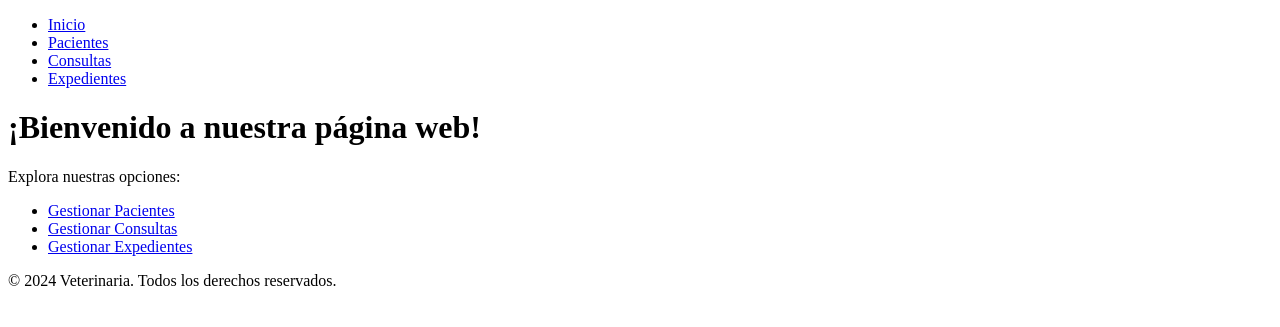
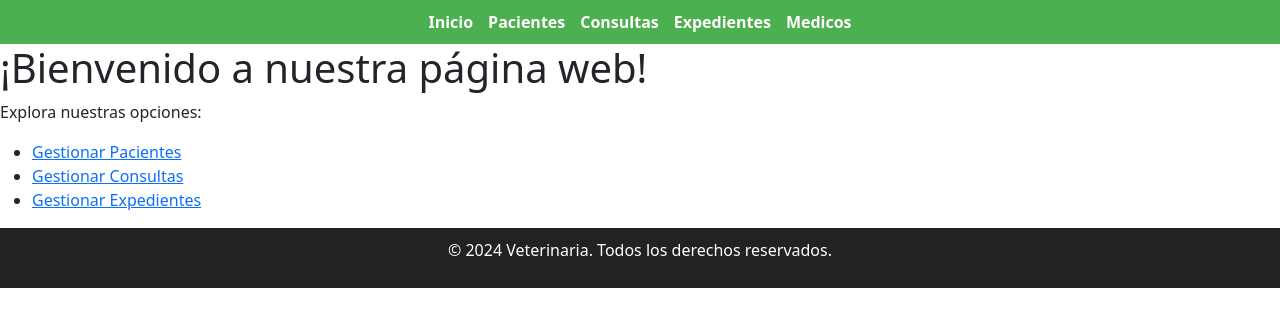
Before and after one commit to eugmerino/veterinaria, a PHP site: page /home/views/home.php in a window 1280 px wide. Shown: the top 327 px of the page. Run offline with PHP 8.4, Linux system fonts and the light colour scheme.

Commit message:
refactorando estructura y rutas

```diff
--- a/consulta/models/paciente.php
+++ b/consulta/models/paciente.php
@@ -1,5 +1,5 @@
 <?php
-require_once __DIR__ . '/../../../config/conexion.php';
+require_once __DIR__ . '/../../config/conexion.php';
 
 
 class Paciente {
--- a/home/views/partials/header.php
+++ b/home/views/partials/header.php
@@ -1,19 +1,25 @@
+<?php
+    define('BASE_URL', '/veterinaria');
+?>
+
 <!DOCTYPE html>
 <html lang="es">
 <head>
     <meta charset="UTF-8">
     <meta name="viewport" content="width=device-width, initial-scale=1.0">
     <title><?= $title ?? 'Home'; ?></title>
-    <link rel="stylesheet" href="/css/styles.css">
+    <link rel="stylesheet" href="/veterinaria/public/css/styles.css">
+    <link href="https://cdn.jsdelivr.net/npm/bootstrap@5.3.0/dist/css/bootstrap.min.css" rel="stylesheet">
 </head>
 <body>
     <header>
         <nav>
             <ul>
                 <li><a href="/">Inicio</a></li>
-                <li><a href="/pacientes">Pacientes</a></li>
-                <li><a href="/consultas">Consultas</a></li>
+                <li><a href="<?php echo BASE_URL; ?>/consulta/paciente">Pacientes</a></li>
+                <li><a href="<?php echo BASE_URL; ?>/consultas">Consultas</a></li>
                 <li><a href="/expedientes">Expedientes</a></li>
+                <li><a href="/medicos">Medicos</a></li>
             </ul>
         </nav>
     </header>
--- /dev/null
+++ b/index.php
@@ -0,0 +1,2 @@
+<?php
+require_once __DIR__ . '/routes/web.php';
--- a/public/css/styles.css
+++ b/public/css/styles.css
@@ -0,0 +1,45 @@
+body {
+    font-family: Arial, sans-serif;
+    margin: 0;
+    padding: 0;
+}
+
+header {
+    background-color: #4CAF50;
+    color: white;
+    padding: 10px 0;
+    text-align: center;
+}
+
+nav ul {
+    list-style: none;
+    margin: 0;
+    padding: 0;
+    display: flex;
+    justify-content: center;
+    gap: 15px;
+}
+
+nav ul li {
+    display: inline;
+}
+
+nav ul li a {
+    color: white;
+    text-decoration: none;
+    font-weight: bold;
+}
+
+nav ul li a:hover {
+    text-decoration: underline;
+}
+
+footer {
+    background-color: #222;
+    color: white;
+    text-align: center;
+    padding: 10px 0;
+    position: relative;
+    bottom: 0;
+    width: 100%;
+}
--- a/public/index.php
+++ /dev/null
@@ -1,2 +0,0 @@
-<?php
-require_once __DIR__ . '/../routes/web.php';
```
Also changed, not shown: consulta/controllers/consultaController.php (added, +32 -0 lines), consulta/views/consulta.php (added, +63 -0 lines), public/js/scritp.js (+48 -0 lines), routes/web.php (+23 -24 lines).
